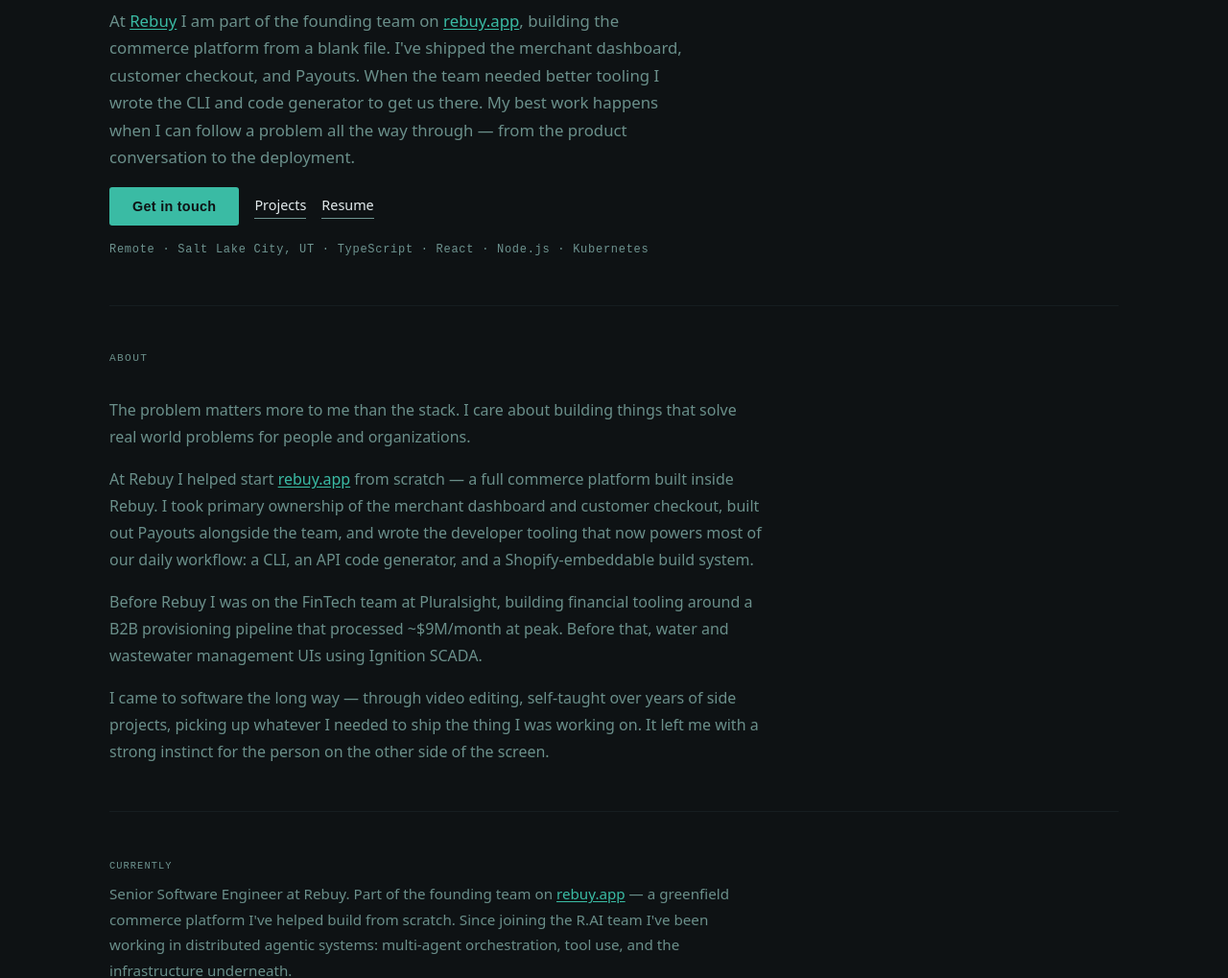
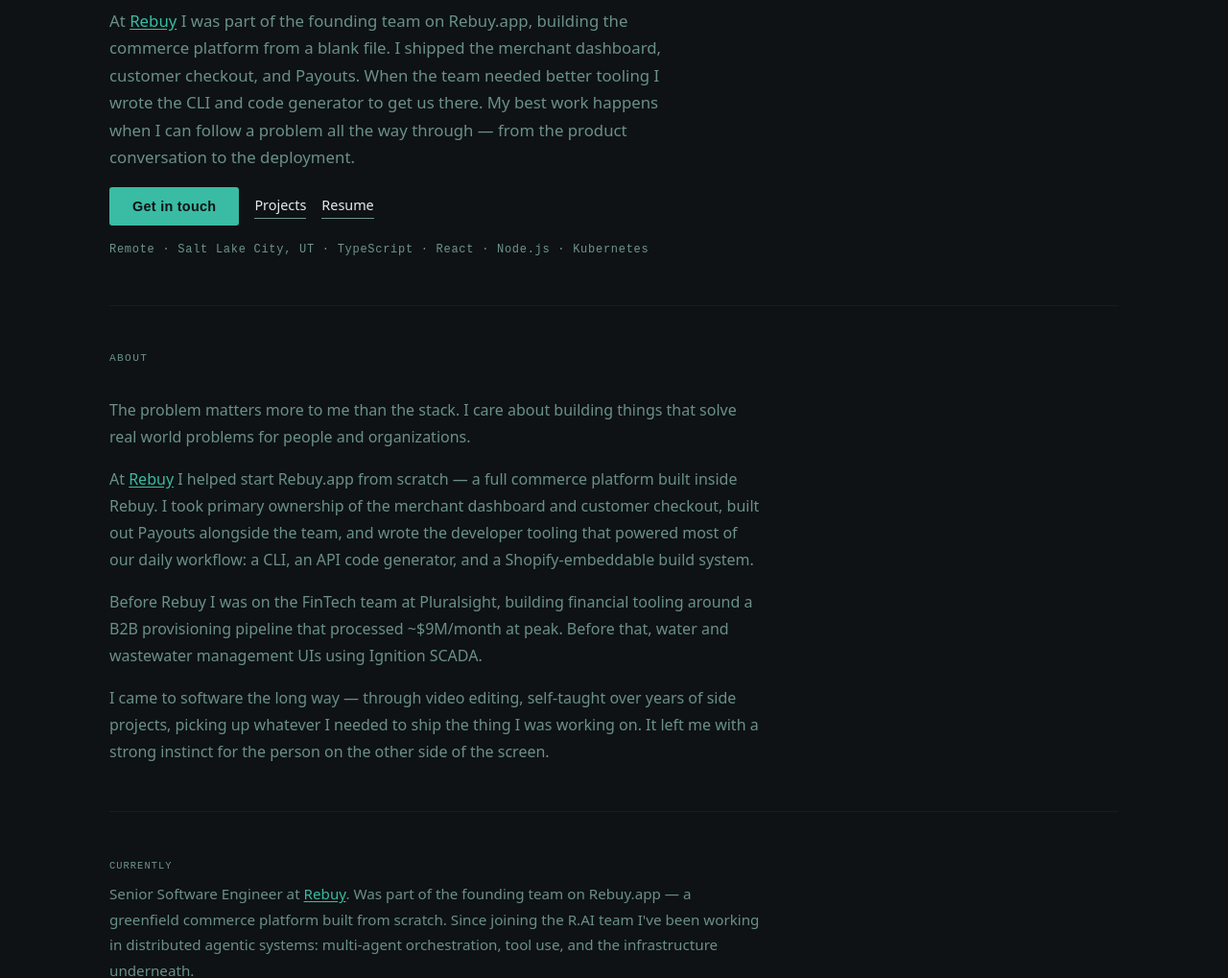
Before and after one commit to scottdkey/homepage, an Astro site: page / in a window 1280 px wide. Shown: the part 281-1300 px from the top of the page at 96% size. Built offline with nearby package versions, Linux system fonts and the light colour scheme; Astro itself is replaced by a stand-in of ours; a web font is replaced by a local one.

Commit message:
past tense

```diff
--- a/src/data/resume.ts
+++ b/src/data/resume.ts
@@ -79,7 +79,7 @@ export const jobs: Job[] = [
     company: 'Rebuy',
     title: 'Senior Software Engineer',
     dates: 'May 2024–present',
-    site: 'https://rebuy.app',
+    site: 'https://rebuyengine.com',
     intro:
       "One of two engineers who started Rebuy.app, Rebuy's greenfield commerce platform. Primary engineer across every surface: merchant dashboard, customer checkout, the Fastify API, Payouts, and the tooling layer underneath.",
     stack: [
@@ -96,13 +96,13 @@ export const jobs: Job[] = [
       'GCP',
     ],
     bullets: [
-      "One of two engineers who started <a href='https://rebuy.app' target='_blank' rel='noopener noreferrer'>Rebuy.app</a>, Rebuy's greenfield commerce platform. Primary engineer across every surface.",
+      "One of two engineers who started Rebuy.app, Rebuy's greenfield commerce platform. Primary engineer across every surface.",
       '<strong>Payouts (author):</strong> End-to-end financial feature — Stripe integration, idempotency keys, ledger reconciliation, exactly-once guarantees, append-only audit log.',
       '<strong>Carl (author):</strong> Unified dev CLI orchestrating ~18 containers across 5 Docker Compose stacks, 3 Node dev servers, Cloudflare Tunnel, live GKE contexts. 3-command onboarding. 10 command categories, ~25 scripts.',
       '<strong>@rebuy/tributary (author):</strong> OpenAPI → TypeScript code generator producing typed fetchers, Zod schemas, React Query hooks, and a Next.js-aware proxy. Eliminates API-client drift. Private npm (GCP Artifact Registry).',
       '<strong>Shopify-embeddable (author):</strong> React/Vite widget embedded in merchant Shopify themes via Liquid. Same-origin proxy, passthrough auth, semver versioning, GCS asset hosting.',
       '<strong>@rebuy/ice-age:</strong> Kysely migration framework — transaction guards, interactive schema visualizer (Preact, pan/zoom, drift detection, multi-service federation).',
-      "Led <a href='https://rebuy.app' target='_blank' rel='noopener noreferrer'>rebuy.app</a> upgrade to Next.js 16 + React 19 in production. Running React Compiler in prod. Primary CI/CD author (Bitbucket Pipelines + GKE/Helm).",
+      'Led Rebuy.app upgrade to Next.js 16 + React 19 in production. Running React Compiler in prod. Primary CI/CD author (Bitbucket Pipelines + GKE/Helm).',
     ],
     printBullets: [
       "One of two founding engineers on Rebuy.app, Rebuy's greenfield B2B commerce platform. Primary engineer across every surface: merchant dashboard, customer checkout, Fastify API, Payouts system, and the internal tooling layer.",
@@ -118,7 +118,7 @@ export const jobs: Job[] = [
         id: 'payouts',
         heading: 'Payouts',
         paragraphs: [
-          "End-to-end financial feature I built at <a href='https://rebuy.app' target='_blank' rel='noopener noreferrer'>rebuy.app</a>. Spans the admin console, the merchant store UI, and the Stripe integration for actual money movement — plus a full financial safety layer: idempotency keys so retries don't double-pay, reconciliation against Stripe's own ledger to catch drift, exactly-once guarantees, pre-transfer guards that block a payout when invariants don't hold, and an append-only audit log of every action.",
+          "End-to-end financial feature I built at Rebuy.app. Spans the admin console, the merchant store UI, and the Stripe integration for actual money movement — plus a full financial safety layer: idempotency keys so retries don't double-pay, reconciliation against Stripe's own ledger to catch drift, exactly-once guarantees, pre-transfer guards that block a payout when invariants don't hold, and an append-only audit log of every action.",
           'Designed for cross-company use on the wider Rebuy platform.',
         ],
       },
@@ -142,7 +142,7 @@ export const jobs: Job[] = [
         id: 'shopify',
         heading: 'Shopify-embeddable widget system',
         paragraphs: [
-          "<a href='https://rebuy.app' target='_blank' rel='noopener noreferrer'>rebuy.app</a> ships the same customer checkout in two places: first-party on <a href='https://rebuy.app' target='_blank' rel='noopener noreferrer'>rebuy.app</a>, and embedded inside merchants' own Shopify storefronts. I authored the embeddable side — a React/Vite app that installs into merchant themes via Liquid and interacts with the API as if it were hosted on Rebuy's own domain.",
+          "Rebuy.app shipped the same customer checkout in two places: first-party on Rebuy.app, and embedded inside merchants' own Shopify storefronts. I authored the embeddable side — a React/Vite app that installs into merchant themes via Liquid and interacts with the API as if it were hosted on Rebuy's own domain.",
           'Same-origin proxy eliminates CORS; Shopify passthrough auth flows through bod-shopify-connector. Updates ship as semver-versioned artifacts to a Google Cloud Storage bucket — merchants pin the version they want in their theme config and update on their own schedule.',
         ],
       },
--- a/src/pages/index.astro
+++ b/src/pages/index.astro
@@ -11,15 +11,11 @@ import { resumeIdentity } from '../data/resume';
     <p class="hero-label mono">{resumeIdentity.title}</p>
     <h1 class="hero-h1">End to end is where I thrive.</h1>
     <p class="hero-sub">
-      At <a href="https://www.rebuyengine.com" target="_blank" rel="noopener noreferrer">Rebuy</a> I am
-      part of the founding team on <a
-        href="https://rebuy.app"
-        target="_blank"
-        rel="noopener noreferrer">rebuy.app</a
-      >, building the commerce platform from a blank file. I've shipped the merchant dashboard,
-      customer checkout, and Payouts. When the team needed better tooling I wrote the CLI and code
-      generator to get us there. My best work happens when I can follow a problem all the way
-      through — from the product conversation to the deployment.
+      At <a href="https://www.rebuyengine.com" target="_blank" rel="noopener noreferrer">Rebuy</a> I was
+      part of the founding team on Rebuy.app, building the commerce platform from a blank file. I shipped
+      the merchant dashboard, customer checkout, and Payouts. When the team needed better tooling I wrote
+      the CLI and code generator to get us there. My best work happens when I can follow a problem all
+      the way through — from the product conversation to the deployment.
     </p>
     <div class="hero-ctas">
       <button data-contact-trigger class="btn-primary">Get in touch</button>
@@ -39,14 +35,11 @@ import { resumeIdentity } from '../data/resume';
         world problems for people and organizations.
       </p>
       <p>
-        At Rebuy I helped start <a
-          href="https://rebuy.app"
-          target="_blank"
-          rel="noopener noreferrer">rebuy.app</a
-        > from scratch — a full commerce platform built inside Rebuy. I took primary ownership of the
-        merchant dashboard and customer checkout, built out Payouts alongside the team, and wrote the
-        developer tooling that now powers most of our daily workflow: a CLI, an API code generator, and
-        a Shopify-embeddable build system.
+        At <a href="https://www.rebuyengine.com" target="_blank" rel="noopener noreferrer">Rebuy</a> I
+        helped start Rebuy.app from scratch — a full commerce platform built inside Rebuy. I took primary
+        ownership of the merchant dashboard and customer checkout, built out Payouts alongside the team,
+        and wrote the developer tooling that powered most of our daily workflow: a CLI, an API code generator,
+        and a Shopify-embeddable build system.
       </p>
       <p>
         Before Rebuy I was on the FinTech team at Pluralsight, building financial tooling around a
@@ -64,13 +57,13 @@ import { resumeIdentity } from '../data/resume';
   <section class="section">
     <div class="entry-grid">
       <EntryRow label="Currently"
-        >Senior Software Engineer at Rebuy. Part of the founding team on <a
-          href="https://rebuy.app"
+        >Senior Software Engineer at <a
+          href="https://www.rebuyengine.com"
           target="_blank"
-          rel="noopener noreferrer">rebuy.app</a
-        > — a greenfield commerce platform I've helped build from scratch. Since joining the R.AI team
-        I've been working in distributed agentic systems: multi-agent orchestration, tool use, and the
-        infrastructure underneath.</EntryRow
+          rel="noopener noreferrer">Rebuy</a
+        >. Was part of the founding team on Rebuy.app — a greenfield commerce platform built from
+        scratch. Since joining the R.AI team I've been working in distributed agentic systems:
+        multi-agent orchestration, tool use, and the infrastructure underneath.</EntryRow
       >
 
       {
```
